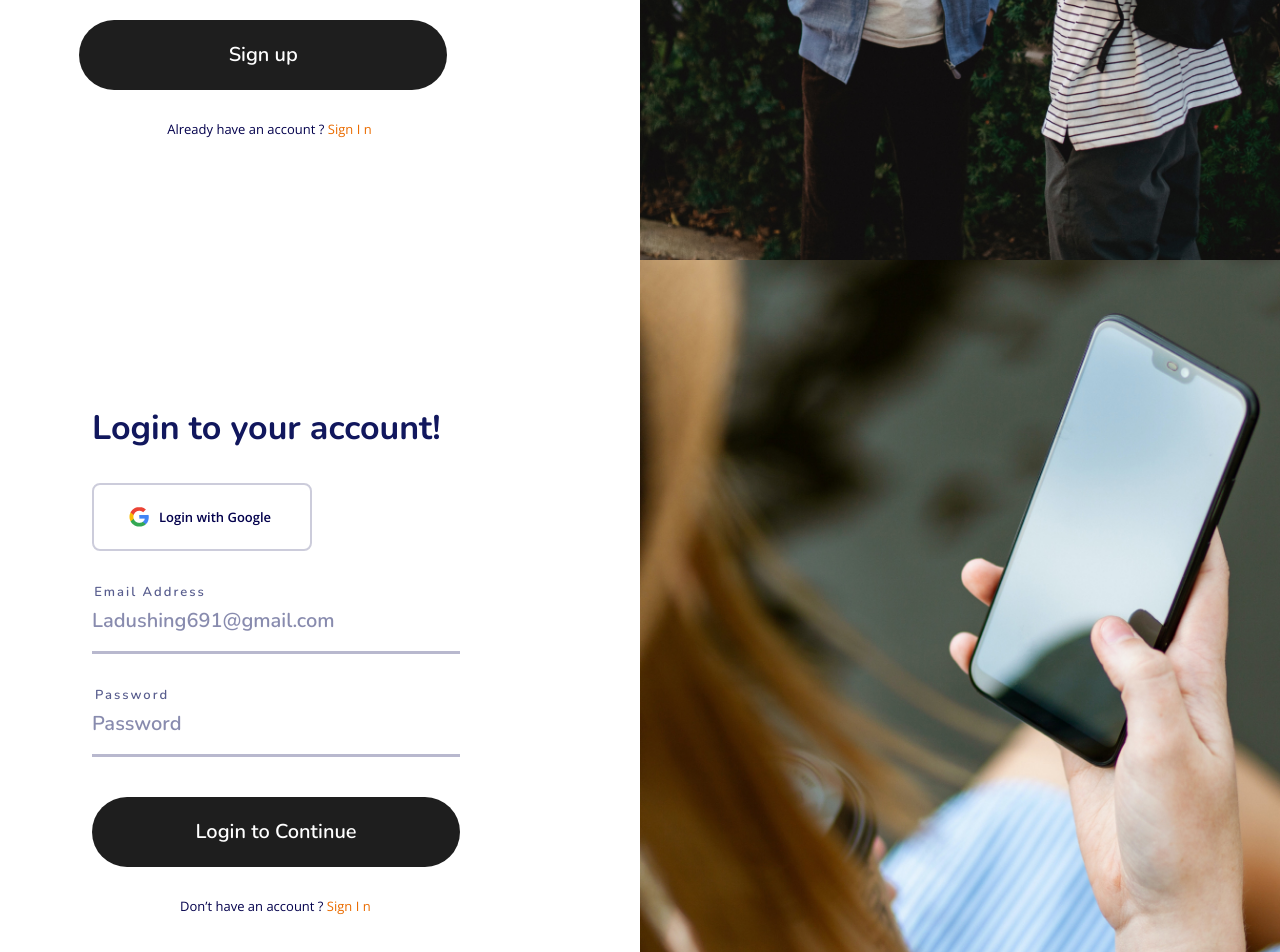
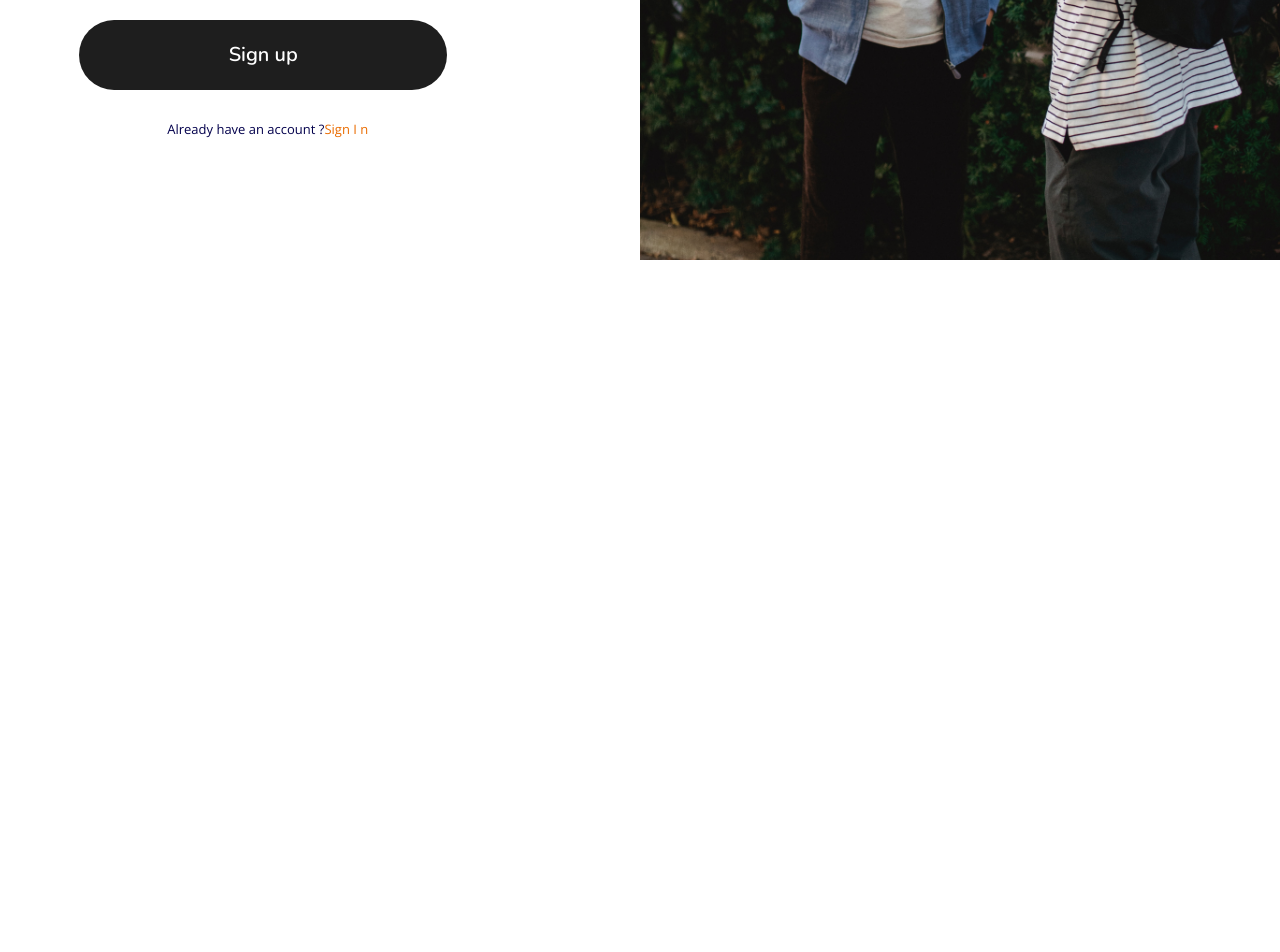
Before and after one commit to SKBWEBDEV/chatapplication, a React (Vite) app: page / in a window 1280 px wide. Shown: the part 540-1492 px from the top of the page. After the commit the page ends 800 px from the top, so only its background shows below. Built offline with nearby package versions, Linux system fonts and the light colour scheme; a web font is replaced by a local one.

Commit message:
Added latest changes

```diff
--- a/src/App.jsx
+++ b/src/App.jsx
@@ -1,24 +1,26 @@
-// import { createBrowserRouter } from "react-router";
-// import { RouterProvider } from "react-router/dom";
-// import Ragister from "./components/Chatapplication/Ragister";
-// import Login from "./components/Chatapplication/Login";
 
+import { createBrowserRouter } from "react-router";
+import { RouterProvider } from "react-router/dom";
+import Ragister from "./components/Chatapplication/Ragister";
 import Login from "./components/Chatapplication/Login";
-import Ragister from "./components/Chatapplication/Ragister";
+
 
 function App() {
-  //   const router = createBrowserRouter([
-  //   {
-  //      path: "/",
-  //     element: <Ragister />
-  //   },
+const router = createBrowserRouter([
+  {
+    path: "/",
+    element: <Ragister/>,
+  },
+   {
+    path: "/login",
+    element: <Login/>,
+  },
 
-  // ]);
+]);
 
   return (
     <>
-      <Ragister />
-      <Login />
+      <RouterProvider router={router} />
     </>
   );
 }
--- a/src/components/Chatapplication/Login.jsx
+++ b/src/components/Chatapplication/Login.jsx
@@ -1,6 +1,6 @@
 import Here from "../../assets/here.png"
 import Google from "../../assets/google.png"
-// import { Link } from "react-router-dom"
+import { Link } from "react-router-dom"
 import { useState } from "react";
 const Login = () => {
 
@@ -88,7 +88,9 @@ const [errorEmail,setErrorEmail] = useState ("")
             onClick={signUp}
             className="text-[20px] w-60 md:w-[368px] bg-[#1E1E1E] rounded-full text-white py-[20px]  font-semibold font-secondary"><a href="">Login to Continue</a></button>
             <p className="mt-[30px] text-[#03014C] md:ml-22 text-[16px] md:text-[13px] font-primary font-normal">
-              Don’t have an account ?  <span className="text-[#EA6C00]">Sign I n</span></p>
+              Don’t have an account ?
+              <Link to="/"><span className="text-[#EA6C00]">Sign I n</span></Link>
+              </p>
            </div>
 
 
--- a/src/components/Chatapplication/Ragister.jsx
+++ b/src/components/Chatapplication/Ragister.jsx
@@ -1,6 +1,7 @@
 
 import { useState } from "react";
 import Reg from "../../assets/reg.png"
+import { Link } from "react-router-dom"
 
 const Ragister = () => {
 
@@ -115,7 +116,10 @@ const Ragister = () => {
             <button
             onClick={signUp} className="text-[20px]  outline-0 w-50 md:w-[368px] bg-[#1E1E1E] rounded-full text-white
             py-[20px]  font-semibold font-secondary cursor-pointer">Sign up</button>
-            <p className="mt-[30px] text-[#03014C] md:ml-22 text-[16px] md:text-[13px] font-primary font-normal">Already  have an account ? <span className="text-[#EA6C00]">Sign I n</span></p>
+            <p className="mt-[30px] text-[#03014C] md:ml-22 text-[16px] md:text-[13px] font-primary font-normal">Already  have an account ?
+              <Link to= "/login"><span className="text-[#EA6C00]">Sign I n
+              </span></Link>
+              </p>
            </div>
 
 
```
